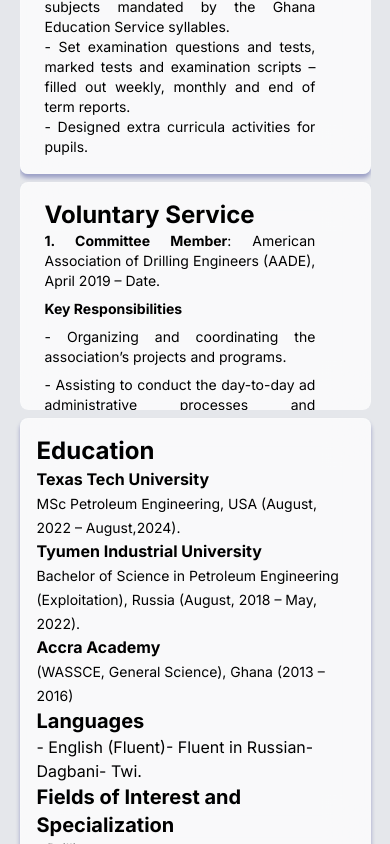
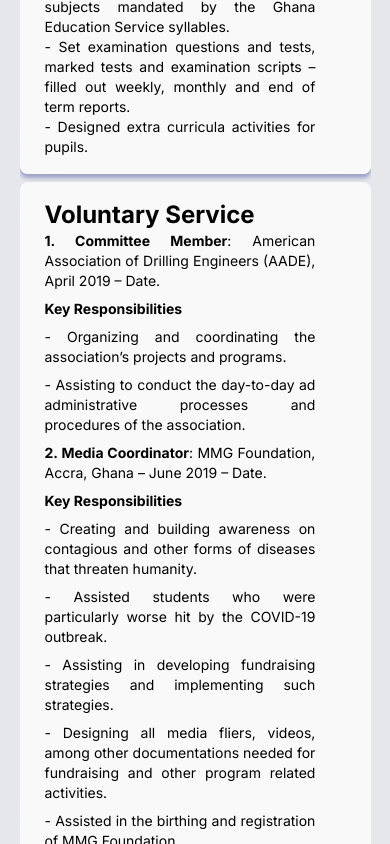
Before and after one commit to zakjak/portfolio, a Next.js app: page /about in a window 390 px wide. Shown: the part 1156-2000 px from the top of the page. Built offline with nearby package versions, Linux system fonts and the light colour scheme; a web font is replaced by a local one.

Commit message:
done updating ui for about

```diff
--- a/app/globals.css
+++ b/app/globals.css
@@ -39,6 +39,5 @@
 }
 
 .scroll::-webkit-scrollbar{
-  width: 0;
-  background: transparent;
+  @apply lg:w-0 lg:bg-transparent;
 }
--- a/components/MiddleSection/AboutMiddle.js
+++ b/components/MiddleSection/AboutMiddle.js
@@ -5,7 +5,7 @@
 
 const AboutMiddle = () => {
   return (
-    <div className='flex flex-col gap-2 w-full overflow-hidden h-[62rem] rounded-lg'>
+    <div className='flex flex-col gap-2 w-full lg:overflow-hidden lg:scroll-smooth lg:h-[62rem] rounded-lg'>
       <div className='overflow-y-auto scroll flex flex-col gap-2'>
         <RightCareer />
         <RightEmployment />
--- a/components/RightSection/RightSection.js
+++ b/components/RightSection/RightSection.js
@@ -3,8 +3,8 @@
 
 const RightSection = () => {
   return (
-    <div className='col-span-8 lg:col-span-2 w-full rounded-lg'>
-      <div className='bg-card card rounded-lg backdrop-blur-[20px] p-4'>
+    <div className='col-span-8 lg:col-span-2 bg-card card rounded-lg p-4 w-full rounded-lgbackdrop-blur-[20px]'>
+      <div className=''>
         <div>
           <h1 className='font-bold text-2xl text-zinc-700'>Education</h1>
           <p><b>Texas Tech University</b> <br />
```
